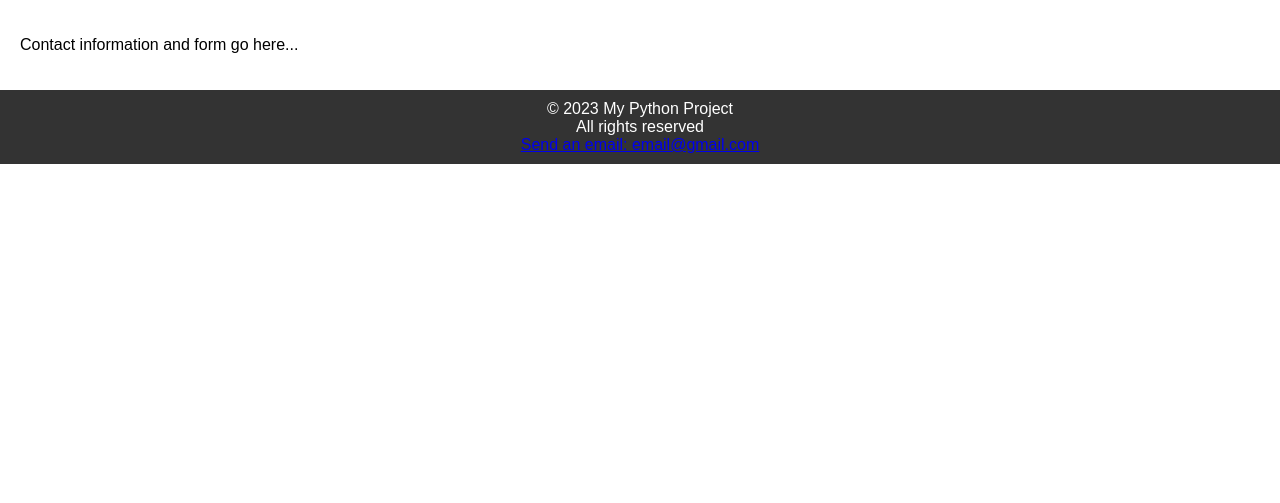
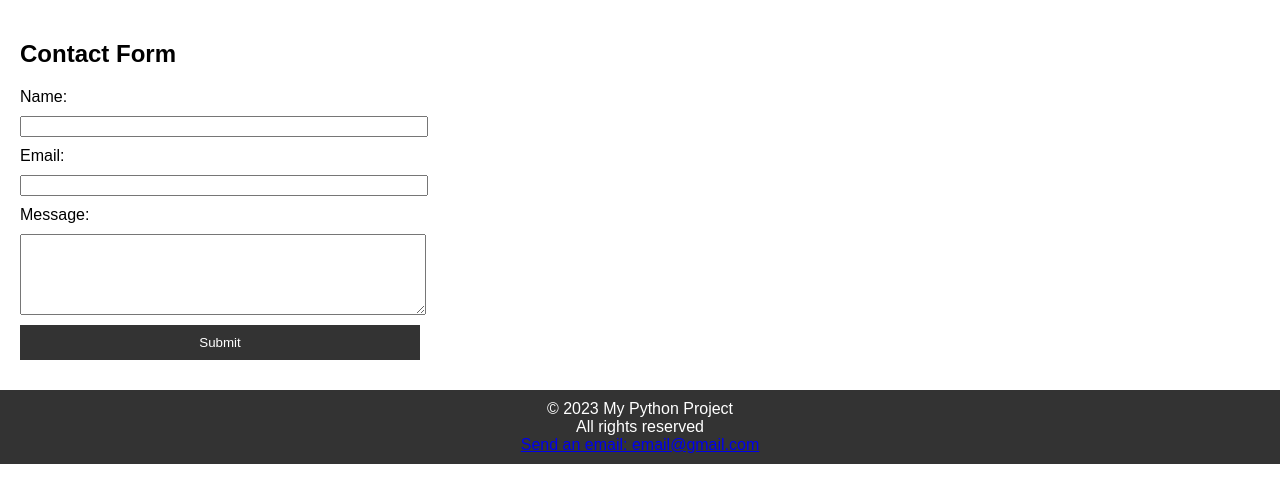
Before and after one commit to ale6885/Python-Assignment, a Flask app: page /contact in a window 1280 px wide. Shown: the part 95-598 px from the top of the page. Run offline with Flask 3, Linux system fonts and the light colour scheme.

Commit message:
contact form, about and privacy policy

```diff
--- a/static/style.css
+++ b/static/style.css
@@ -85,6 +85,7 @@ body {
     border: none;
     padding: 10px 20px;
     cursor: pointer;
+    float: right;
 }
 
 /* CSS Styles for post date */
@@ -105,6 +106,27 @@ body {
 .col {
     flex: 1;
     padding: 10px;
+}
+
+.contact-form {
+  max-width: 400px;
+  margin: 0 auto;
+}
+
+.contact-form label,
+.contact-form input,
+.contact-form textarea {
+  display: block;
+  width: 100%;
+  margin-bottom: 10px;
+}
+
+.contact-form input[type="submit"] {
+  background-color: #333;
+  color: #fff;
+  border: none;
+  padding: 10px 20px;
+  cursor: pointer;
 }
 
 @media (min-width: 768px) {
--- a/templates/about.html
+++ b/templates/about.html
@@ -30,7 +30,9 @@
     <main class="main-content">
         <section class="row">
             <div class="col">
-                <p>Information about the blog or the author goes here...</p>
+                <h2 class="section-title">About</h2>
+                <p class="paragraph">This blog is a free space to share everyday an inspiring quote. Our goal is to entertain and educate audiences of all ages with thought-provoking quotes. Everyone is welcome to share the favoorite sentence.
+                </p>
             </div>
             <div class="col"></div>
         </section>
--- a/templates/contact.html
+++ b/templates/contact.html
@@ -27,8 +27,20 @@
 
     <main class="main-content">
         <section class="row">
-            <div class="col">
-                <p>Contact information and form go here...</p>
+            <div class="col contact-form">
+                <h2>Contact Form</h2>
+                <form action="#" method="post">
+                    <label for="name">Name:</label>
+                    <input type="text" id="name" name="name" required>
+
+                    <label for="email">Email:</label>
+                    <input type="email" id="email" name="email" required>
+
+                    <label for="message">Message:</label>
+                    <textarea id="message" name="message" rows="5" required></textarea>
+
+                    <input type="submit" value="Submit">
+                </form>
             </div>
             <div class="col"></div>
         </section>
--- a/templates/index.html
+++ b/templates/index.html
@@ -12,7 +12,7 @@
 
 <body>
     <header class="header">
-        <h1>Welcome to My Blog</h1>
+        <h1>Quote of the day Blog</h1>
         <nav class="navbar">
             <ul>
                 <li><a href="/">Home</a></li>
```
Also changed, not shown: templates/privacy.html (+16 -1 lines).
